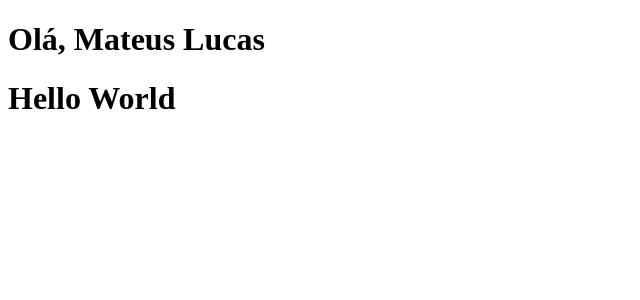
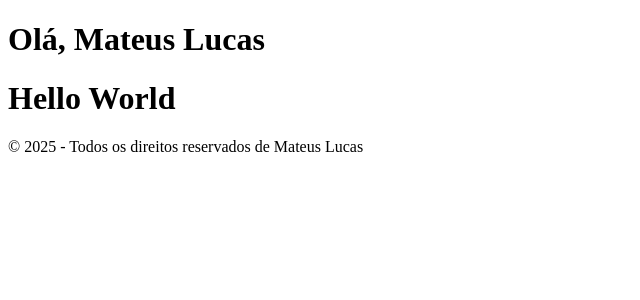
Before and after one commit to MateusLucas94/react-project, a React (Vite) app: page / in a window 1280 px wide. Shown: the top 300 px of the page, without its empty margins (0-640 px from the left). Built offline with nearby package versions, Linux system fonts and the light colour scheme.

Commit message:
criado componente User e Footer e modificado o componente Header

```diff
--- a/src/App.tsx
+++ b/src/App.tsx
@@ -1,4 +1,5 @@
 import Header from "./assets/componentes/Header";
+import Footer from "./assets/componentes/Footer";
 
 function App() {
 
@@ -6,6 +7,7 @@ function App() {
     <>
       <Header />
       <h1>Hello World</h1>
+      <Footer />
     </>
   )
 }
--- /dev/null
+++ b/src/assets/componentes/Footer.tsx
@@ -0,0 +1,10 @@
+import User from './User';
+
+function Footer() {
+    return (
+        <footer>
+            © 2025 - Todos os direitos reservados de <User />
+        </footer>
+    );
+}
+export default Footer;
--- a/src/assets/componentes/Header.tsx
+++ b/src/assets/componentes/Header.tsx
@@ -1,10 +1,6 @@
-const user = {
-  name: 'Mateus',
-  lastName: 'Lucas'
-}
-
+import User from './User';
 
 function Header() {
-  return <h1>{`Olá, ${user.name } ${user.lastName}`}</h1>
+  return <h1>Olá, {' '} <User />  </h1>
 }
 export default Header;
--- /dev/null
+++ b/src/assets/componentes/User.tsx
@@ -0,0 +1,10 @@
+const user = {
+    name: 'Mateus',
+    lastName: 'Lucas'
+  }
+
+
+function User() {
+ return <span>{`${user.name } ${user.lastName}`}</span>;
+}
+export default User;
```
